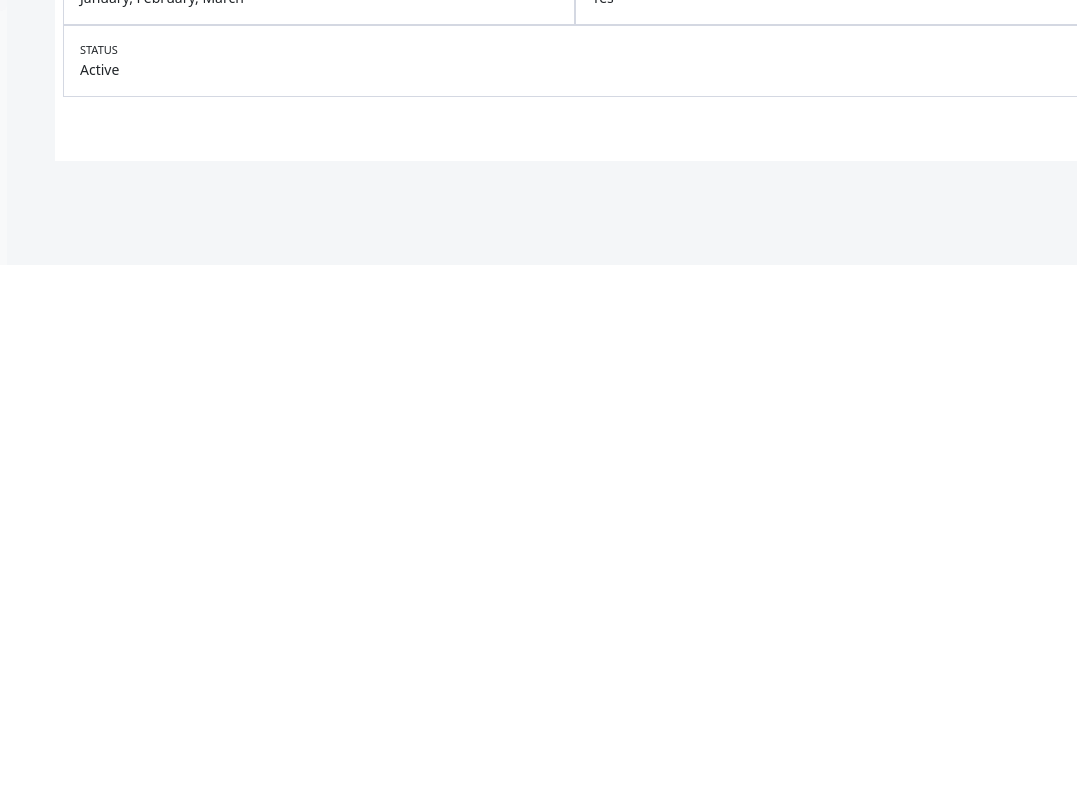
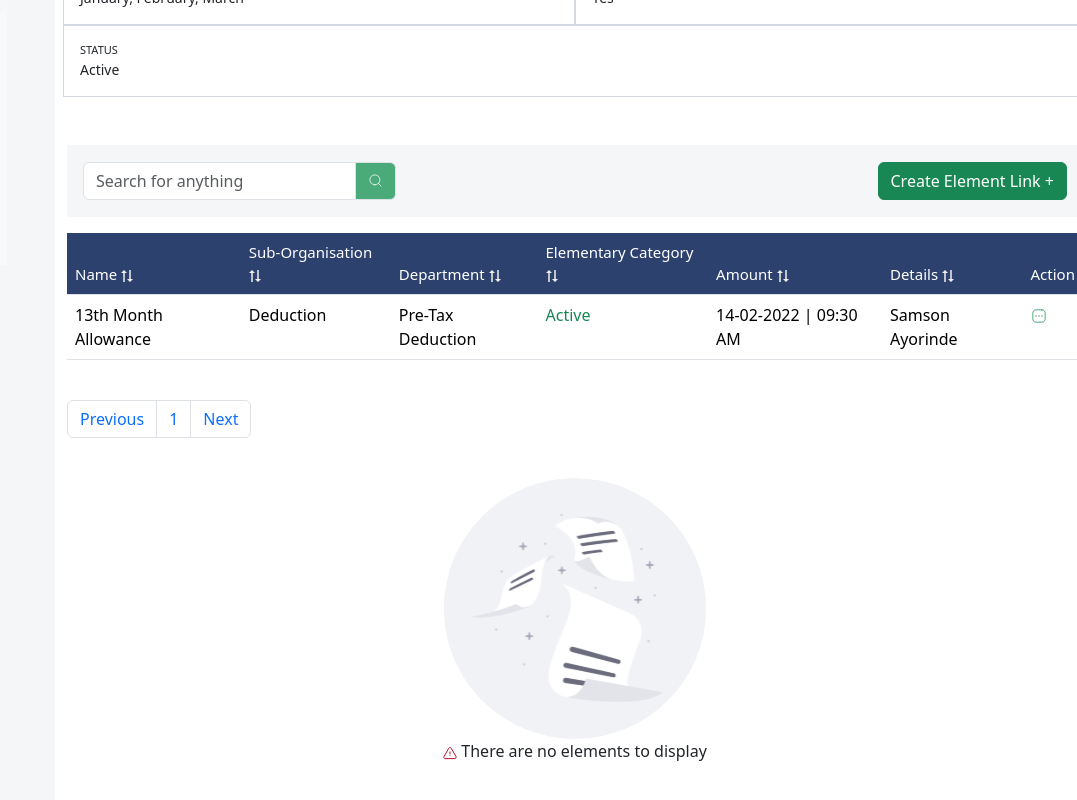
Before and after one commit to otjake/softsuite-test, a Vue app: page /elements/1 in a window 1280 px wide. Shown: the part 608-1408 px from the top of the page, without its empty margins (203-1280 px from the left). Before the commit the page ends 873 px from the top, so only its background shows below. Built offline with nearby package versions, Linux system fonts and the light colour scheme.

Commit message:
Added side bar

```diff
--- a/src/components/Elements/Detail.vue
+++ b/src/components/Elements/Detail.vue
@@ -79,7 +79,7 @@
         </div>
 
         <div class="element-links mt-5">
-
+          <list></list>
         </div>
       </div>
     </div>
@@ -87,6 +87,7 @@
 
 <script setup lang="ts">
 import BreadCrumbs from '../Utilities/BreadCrumbs.vue'
+import List from './Links/List.vue'
 import {reactive, Ref, ref, UnwrapRef} from "vue";
 const breadcrumbLevels = [
   { label: 'Payroll Management' },
--- a/src/components/Elements/Links/List.vue
+++ b/src/components/Elements/Links/List.vue
@@ -1,13 +1,117 @@
 <template>
+  <div>
+    <!-- Search and Create Element Section -->
+    <div class="d-flex justify-content-between align-items-center mb-3" style="background: #F4F6F8; height: 72px">
+      <div>
+        <div class="input-group  ms-3">
+          <input type="text" class="form-control" placeholder="Search for anything" aria-label="Search for anything" aria-describedby="basic-addon2">
+          <span class="input-group-text" style="background: #4BAA79;" id="basic-addon2"><img src="../../../assets/search.svg" width="15" alt="search logo"/></span>
+        </div>
+      </div>
+      <div class="col-md-4 d-flex justify-content-end me-3">
+        <button class="btn btn-success" data-bs-toggle="modal" data-bs-target="#staticBackdrop">Create Element Link +</button>
+      </div>
+    </div>
+    <!-- Table Section -->
+    <div>
+      <div class="with-content">
+        <div class="table-responsive pb-4">
+          <table class="table">
+            <thead>
+            <tr style="color: white">
+              <th  class="fw-light table-headers">Name <img :src="SortIcon" alt="sort Image"/></th>
+              <th  class="fw-light table-headers">Sub-Organisation <img :src="SortIcon" alt="sort Image"/></th>
+              <th  class="fw-light table-headers">Department <img :src="SortIcon" alt="sort Image"/></th>
+              <th  class="fw-light table-headers">Elementary Category <img :src="SortIcon" alt="sort Image"/></th>
+              <th  class="fw-light table-headers">Amount <img :src="SortIcon" alt="sort Image"/></th>
+              <th  class="fw-light table-headers">Details <img :src="SortIcon" alt="sort Image"/></th>
+              <th  class="fw-light table-headers">Action</th>
+            </tr>
+            </thead>
+            <tbody>
+            <!-- Repeat this row for each element in your list -->
+            <tr>
+              <td>13th Month Allowance</td>
+              <td>Deduction</td>
+              <td>Pre-Tax Deduction</td>
+              <td class="text-success">Active</td>
+              <td>14-02-2022 | 09:30 AM</td>
+              <td>Samson Ayorinde</td>
+              <td>
+                <div class="dropdown">
+                  <img src="../../../assets/ellipse.svg" alt="ellipse Image" id="elementEllipse" data-bs-toggle="dropdown"/>
+                  <ul class="dropdown-menu" aria-labelledby="elementEllipse">
+                    <li><span @click="loadDetail(1)" class="dropdown-item"><img src="../../../assets/view.svg" alt="view Image"/> View Details</span></li>
+                    <li><a class="dropdown-item" href="#"><img src="../../../assets/edit.svg" alt="edit Image"/> Edit Link</a></li>
+                    <li><a class="dropdown-item text-danger" href="#"><img src="../../../assets/delete.svg" alt="delete Image"/> Delete Link</a></li>
+                  </ul>
+                </div>
+              </td>
+            </tr>
+            <!-- More rows... -->
+            </tbody>
+          </table>
+        </div>
 
+        <!-- Pagination Section -->
+        <nav aria-label="Table pagination">
+          <ul class="pagination">
+            <li class="page-item"><a class="page-link" href="#">Previous</a></li>
+            <!-- Repeat for each page number -->
+            <li class="page-item"><a class="page-link" href="#">1</a></li>
+            <!-- More page numbers... -->
+            <li class="page-item"><a class="page-link" href="#">Next</a></li>
+          </ul>
+        </nav>
+      </div>
+      <div class="noContent d-flex justify-content-center align-items-center">
+        <div class="my-4 d-flex flex-column">
+          <img src="../../../assets/noCon.svg" alt="No content Image" class="rounded-circle"/>
+          <span><img src="../../../assets/danger.svg" alt="danger Image"/> There are no elements to display</span>
+        </div>
+      </div>
+    </div>
+    <div class="sidebar" v-if="showSideBar">
+      <!-- Sidebar content -->
+      <h2>Sidebar</h2>
+      <ul class="list-group">
+        <li class="list-group-item">Menu Item 1</li>
+        <li class="list-group-item">Menu Item 2</li>
+        <li class="list-group-item">Menu Item 3</li>
+        <li class="list-group-item">Menu Item 4</li>
+      </ul>
+    </div>
+  </div>
 </template>
 
-<script>
-export default {
-  name: "List"
+<script setup lang="ts">
+import SortIcon from '../../../assets/sort.svg'
+import {reactive, Ref, ref, UnwrapRef} from "vue";
+
+const showSideBar = ref(false);
+const loadDetail = (id) => {
+  showSideBar.value = true;
 }
 </script>
-
 <style scoped>
-
+.table-headers {
+  background: #2D416F !important;
+  color: white !important;
+  height: 50px;
+  font-size: 15px;
+}
+/* Custom styles for sidebar */
+.sidebar {
+  height: 100%;
+  width: 250px;
+  position: fixed;
+  top: 0;
+  right: 0;
+  padding-top: 3rem;
+  background-color: #f8f9fa;
+}
+.main-content {
+  margin-left: 250px; /* Same width as the sidebar */
+  padding: 20px;
+}
 </style>
```
